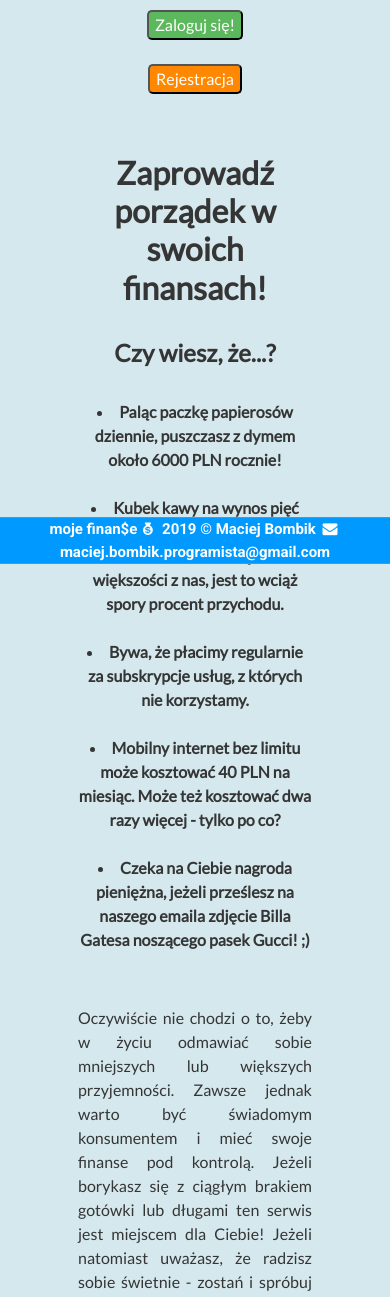
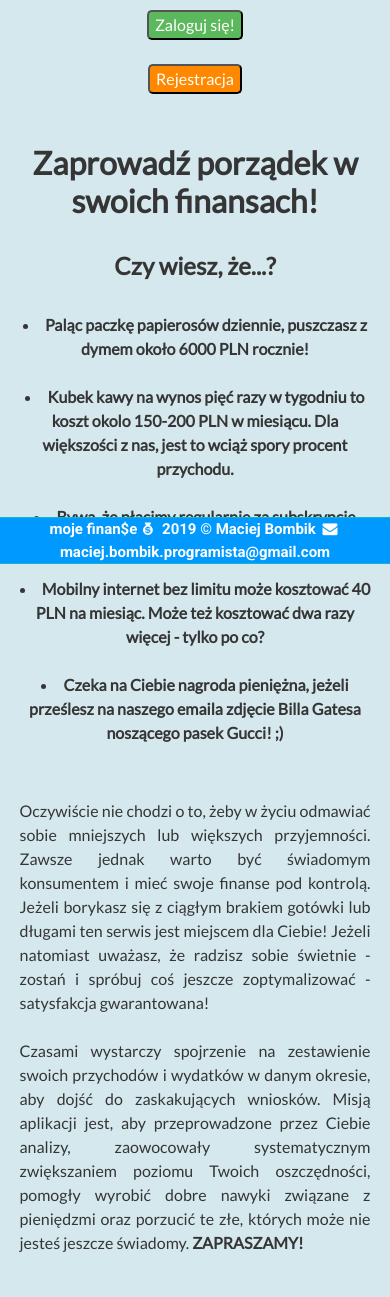
Before and after one commit to panbomba/Budzet-domowy-aplikacja-PHP, a PHP site: page / in a window 390 px wide. Shown: the part 280-1577 px from the top of the page. After the commit the page ends 1532 px from the top, so only its background shows below. Run offline with PHP 8.4, Linux system fonts and the light colour scheme.

Commit message:
poprawiono arkusz styli dla malych ekranow

```diff
--- a/style3.css
+++ b/style3.css
@@ -96,6 +96,20 @@ body
 	text-align: center;
 	width: 60%;
 }
+
+@media (max-width: 767px)
+{
+		.artykul-main
+	{
+		margin-top: 40px;
+		margin-left: auto;
+		margin-bottom: 100px;
+		margin-right: auto;
+		text-align: center;
+		width: 90%;
+	}
+}
+
 
 .artykul-main-bilans
 {
```
